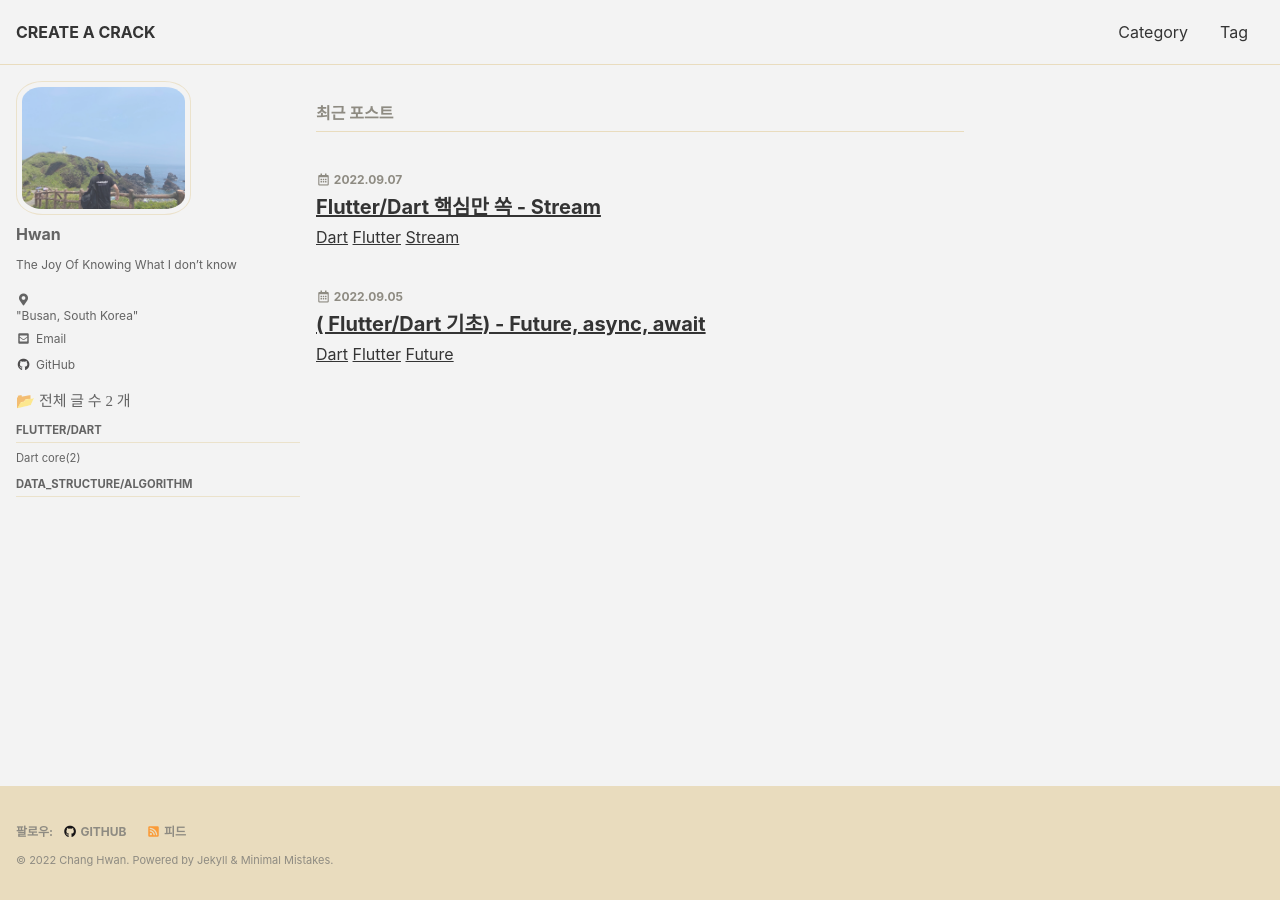
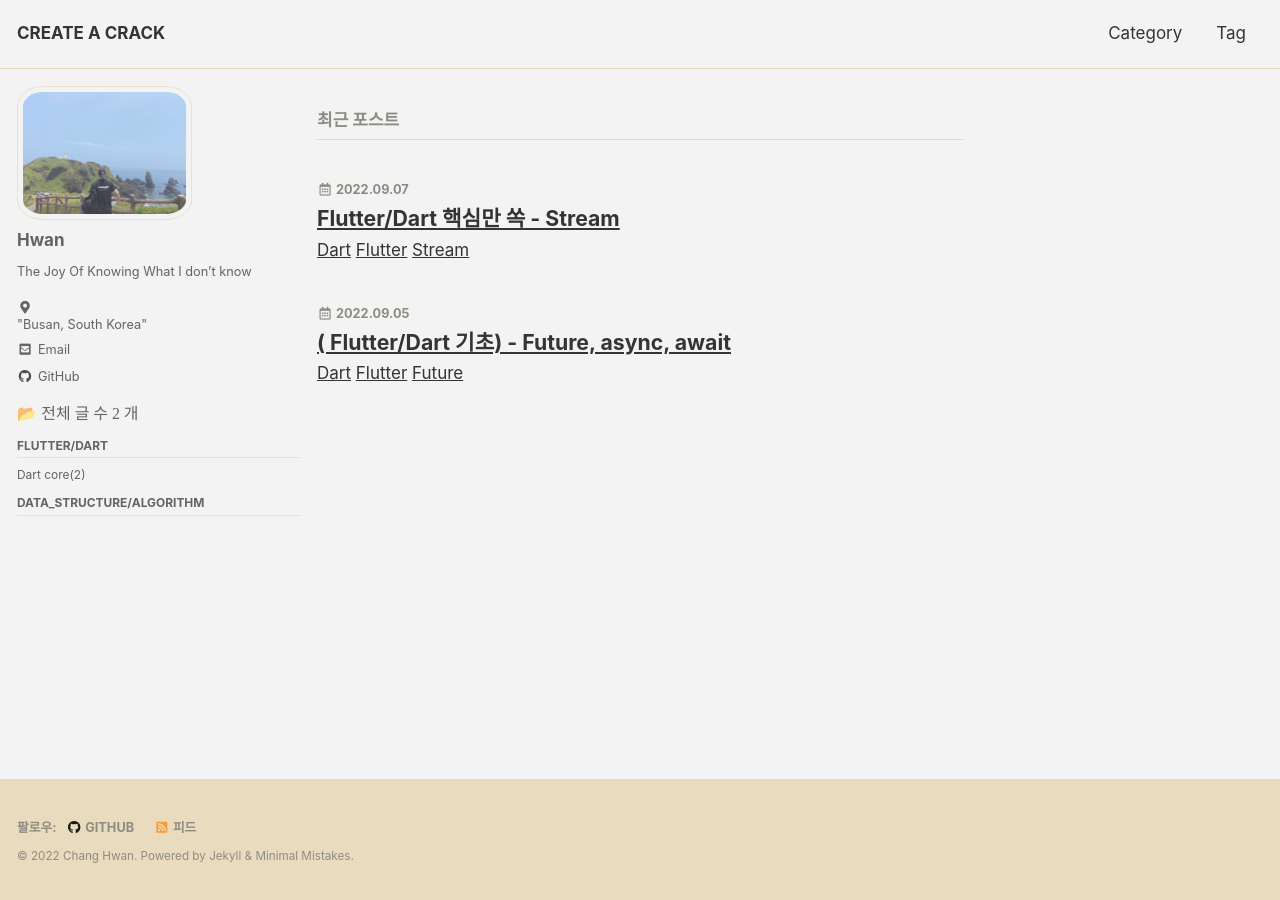
Before and after one commit to hack-up-busan/hack-up-busan-hack-up-busan.github.io, a Jekyll site: the page built from index.html, in a window 1280 px wide. Built offline with Jekyll 4.4.1, drawn with Linux system fonts in a browser that asks for light colours; cached includes are drawn as plain includes; the list of posts is cut into pages by our own code.

Commit message:
Update _reset.scss

```diff
--- a/_sass/minimal-mistakes/_reset.scss
+++ b/_sass/minimal-mistakes/_reset.scss
@@ -8,18 +8,18 @@ html {
   /* apply a natural box layout model to all elements */
   box-sizing: border-box;
   background-color: $background-color;
-  font-size: 14px;
+  font-size: 15px;
 
   @include breakpoint($medium) {
-    font-size: 16px;
+    font-size: 17px;
   }
 
   @include breakpoint($large) {
-    font-size: 16px;
+    font-size: 17px;
   }
 
   @include breakpoint($x-large) {
-    font-size: 16px;
+    font-size: 17px;
   }
 
   -webkit-text-size-adjust: 100%;
```
